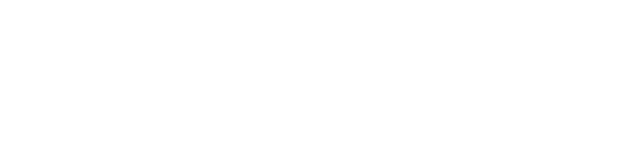
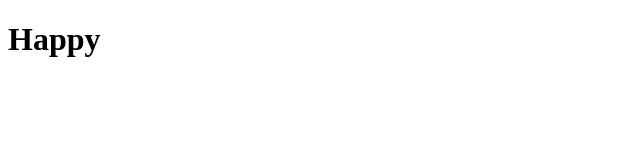
Before and after one commit to AURATAO/1024, a plain HTML site: page index.html in a window 1280 px wide. Shown: the whole page, without its empty margins (0-640 px from the left). Drawn offline with Linux system fonts and the light colour scheme.

Commit message:
add head

```diff
--- a/index.html
+++ b/index.html
@@ -6,5 +6,7 @@
     <title>Document</title>
     <link rel="stylesheet" href="all.css" />
   </head>
-  <body></body>
+  <body>
+    <h1>Happy</h1>
+  </body>
 </html>
```
